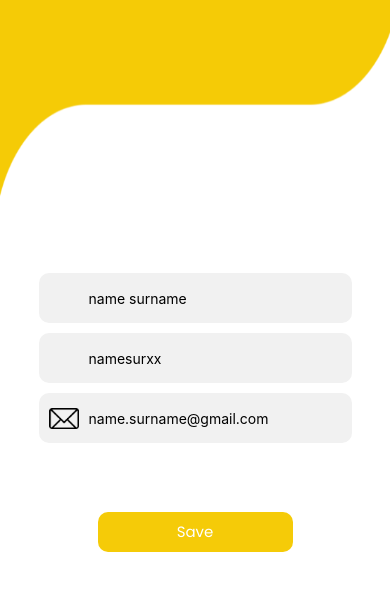
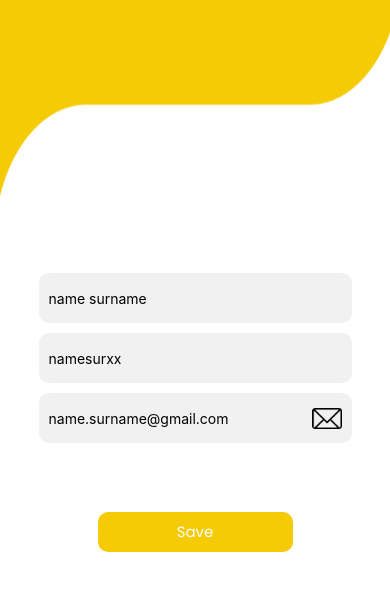
Before and after one commit to STICKEREST/stickerest, a React Native app in the folder code/: screen / in a window 390 px wide. Shown: the top 590 px of the page. Built offline with nearby package versions, Linux system fonts and the light colour scheme.

Commit message:
small modification

```diff
--- a/code/assets/style/styleUserProfilePage.js
+++ b/code/assets/style/styleUserProfilePage.js
@@ -34,7 +34,7 @@ const styles = StyleSheet.create({
         height: 30,
         width: 30,
         marginTop: 10,
-        marginLeft: 10,
+        marginRight: 10,
         alignContent: 'center',
         textAlignVertical: 'center',
         resizeMode: 'contain'
--- a/code/components/pages/UserProfilePage.tsx
+++ b/code/components/pages/UserProfilePage.tsx
@@ -46,7 +46,6 @@ const Field = ({input, validate, placeholder, pictureName}: {input:string, valid
 
   return (
       <View style={[styles.inputs, {backgroundColor: color}]}>
-            <Image style={[styles.inputs_picture, {width: 30, height: 30}]}  source={pictureName}/>
               <TextInput
                 onBlur={validateField}
                 style={[styles.input, {width: windowWidth*0.7}]}
@@ -54,6 +53,7 @@ const Field = ({input, validate, placeholder, pictureName}: {input:string, valid
                 placeholder={placeholder}
                 value={text}
               />
+              <Image style={[styles.inputs_picture, {width: 30, height: 30}]}  source={pictureName}/>
        </View>
   )
 }
```
